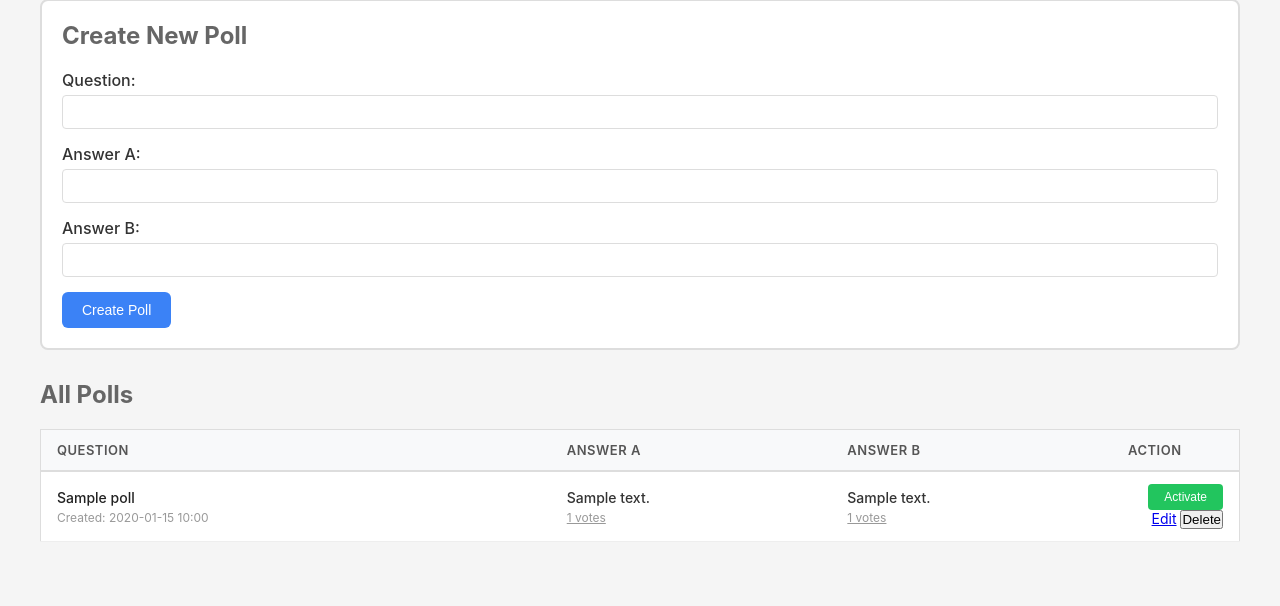
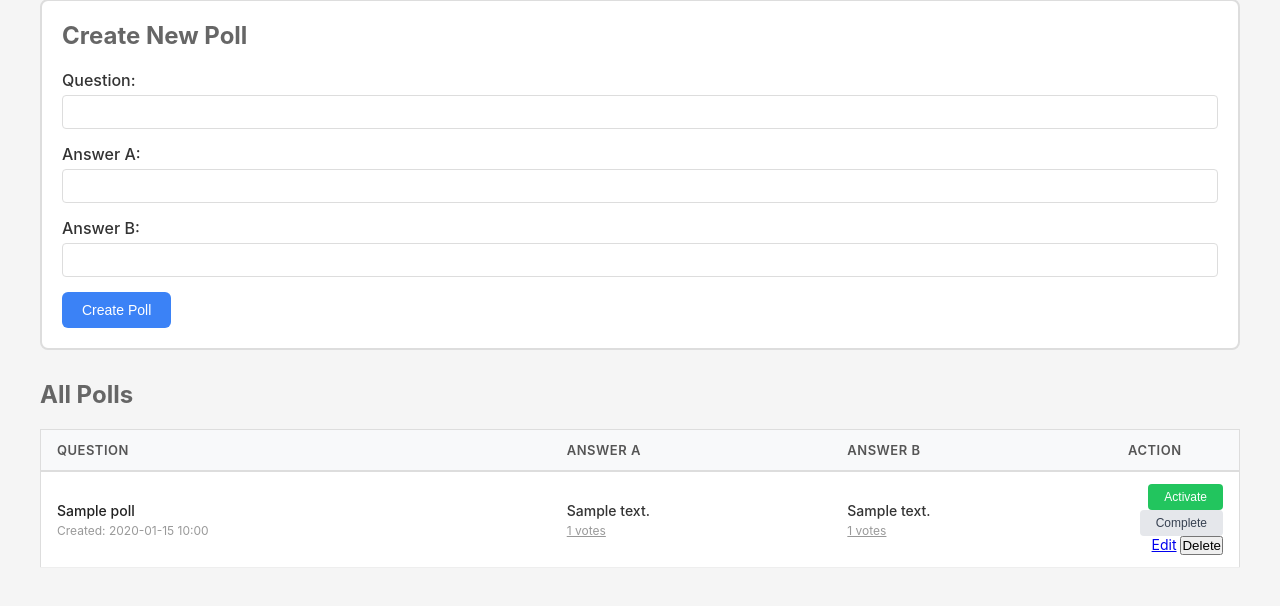
Before and after one commit to tooluser/vote-with-your-feet, a Flask app: template templates/admin.html in a window 1280 px wide. Shown: the part 90-696 px from the top of the page. Run offline with Flask 3, Linux system fonts and the light colour scheme; the template is opened without the code that fills it: most values are stand-ins (such as "Sample title", 1, 10 or a date in 2020).

Commit message:
Add is_completed flag to polls for explicit completed display control
Previously /display-completed showed all inactive polls. Now admins
explicitly mark polls as completed via a toggle button, and only those
appear on the completed display. The two flags (is_active, is_completed)
are independent.

Co-Authored-By: Claude Opus 4.6 <noreply@anthropic.com>

```diff
--- a/app/__init__.py
+++ b/app/__init__.py
@@ -65,9 +65,9 @@ def create_app(config_class=Config):
         """Display page showing completed polls in 2x2 grid"""
         session = get_session()
 
-        # Get all inactive polls, ordered by most recent first
+        # Get all completed polls, ordered by most recent first
         completed_polls = session.query(Poll).filter_by(
-            is_active=False
+            is_completed=True
         ).order_by(Poll.created_at.desc()).all()
 
         # Get vote counts for each poll
--- a/app/models.py
+++ b/app/models.py
@@ -13,6 +13,7 @@ class Poll(Base):
     answer_a = Column(String, nullable=False)
     answer_b = Column(String, nullable=False)
     is_active = Column(Boolean, default=False, nullable=False)
+    is_completed = Column(Boolean, default=False, nullable=False)
     created_at = Column(DateTime, default=datetime.utcnow, nullable=False)
 
     votes = relationship('Vote', back_populates='poll', cascade='all, delete-orphan')
--- a/static/css/admin.css
+++ b/static/css/admin.css
@@ -192,3 +192,27 @@ h2 {
 .btn-activate:hover {
     background-color: #16a34a;
 }
+
+.btn-complete {
+    background-color: #e5e7eb;
+    color: #374151;
+    padding: 6px 16px;
+    border: none;
+    border-radius: 4px;
+    font-size: 12px;
+    font-weight: 500;
+    cursor: pointer;
+}
+
+.btn-complete:hover {
+    background-color: #d1d5db;
+}
+
+.btn-complete.btn-completed {
+    background-color: #3b82f6;
+    color: white;
+}
+
+.btn-complete.btn-completed:hover {
+    background-color: #2563eb;
+}
--- a/templates/admin.html
+++ b/templates/admin.html
@@ -88,6 +88,13 @@
                                     <button type="submit" class="btn-activate">Activate</button>
                                 </form>
                                 {% endif %}
+                                <form method="POST"
+                                    action="{{ url_for('admin.toggle_complete', poll_id=item.poll.id, secret=request.args.get('secret')) }}"
+                                    style="display:inline;">
+                                    <button type="submit" class="btn-complete {% if item.poll.is_completed %}btn-completed{% endif %}">
+                                        {% if item.poll.is_completed %}&#10003; Completed{% else %}Complete{% endif %}
+                                    </button>
+                                </form>
                                 <a href="{{ url_for('admin.edit_poll', poll_id=item.poll.id, secret=request.args.get('secret')) }}"
                                    class="btn-edit">Edit</a>
                                 {% if not item.poll.is_active %}
```
Also changed, not shown: app/routes/admin.py (+19 -0 lines), tests/test_admin.py (+45 -0 lines), tests/test_display.py (+21 -12 lines), tests/test_models.py (+1 -0 lines).
